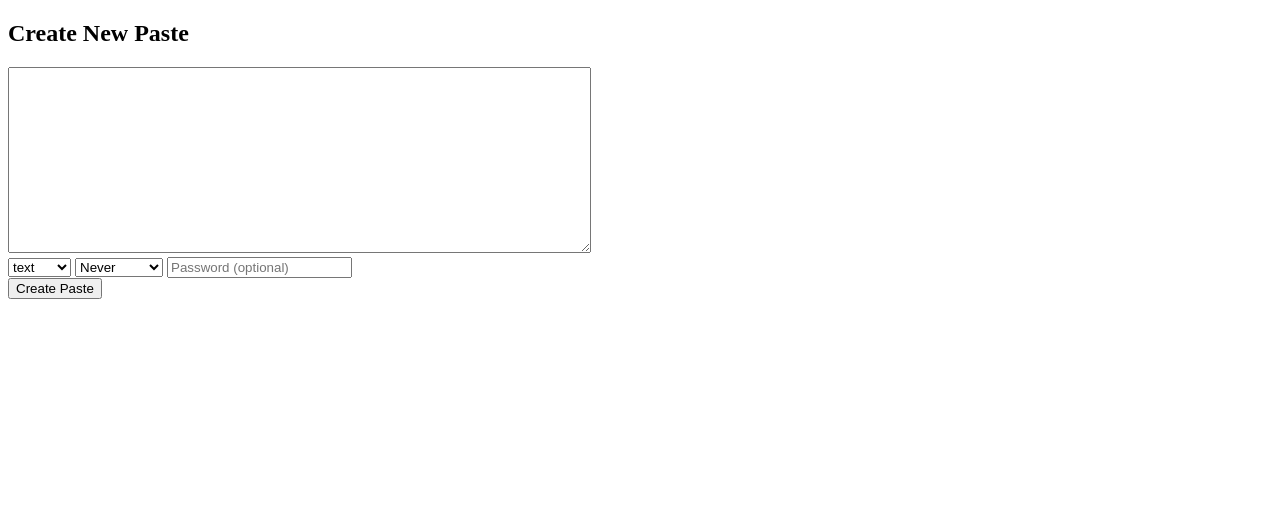
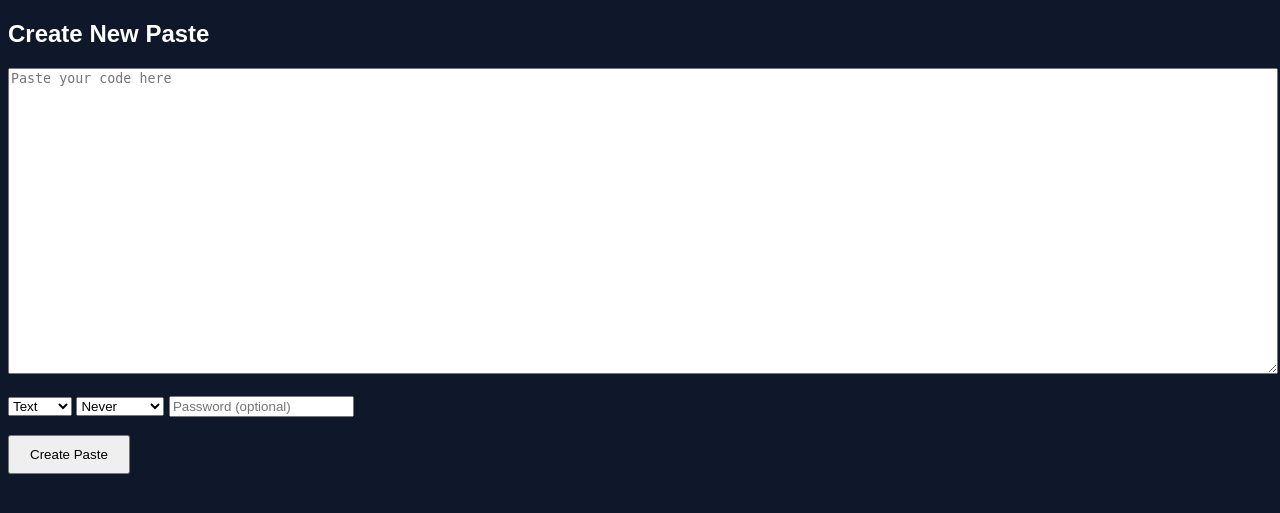
Before and after one commit to CODEXPRO007/VPSADM, a FastAPI app: page / in a window 1280 px wide. Shown: the top 513 px of the page. Run offline with FastAPI, Linux system fonts and the light colour scheme.

Commit message:
Update index.html

```diff
--- a/templates/index.html
+++ b/templates/index.html
@@ -1,25 +1,38 @@
 <!DOCTYPE html>
 <html>
+<head>
+<title>Create Paste</title>
+<style>
+body{font-family:Arial;background:#0f172a;color:#fff}
+textarea{width:100%;height:300px}
+button{padding:10px 20px}
+</style>
+</head>
 <body>
+
 <h2>Create New Paste</h2>
-<form method="post" action="/create">
-<textarea name="content" rows="12" cols="70"></textarea><br>
+
+<form method="post" action="/api/create">
+<textarea name="content" placeholder="Paste your code here"></textarea><br><br>
 
 <select name="language">
-<option>text</option>
-<option>lua</option>
-<option>python</option>
+  <option value="text">Text</option>
+  <option value="lua">Lua</option>
+  <option value="python">Python</option>
 </select>
 
 <select name="expire">
-<option value="never">Never</option>
-<option value="10m">10 Minutes</option>
-<option value="1h">1 Hour</option>
-<option value="1d">1 Day</option>
+  <option value="never">Never</option>
+  <option value="10m">10 Minutes</option>
+  <option value="1h">1 Hour</option>
+  <option value="1d">1 Day</option>
 </select>
 
 <input type="password" name="password" placeholder="Password (optional)">
-<br><button>Create Paste</button>
+<br><br>
+
+<button>Create Paste</button>
 </form>
+
 </body>
 </html>
```
